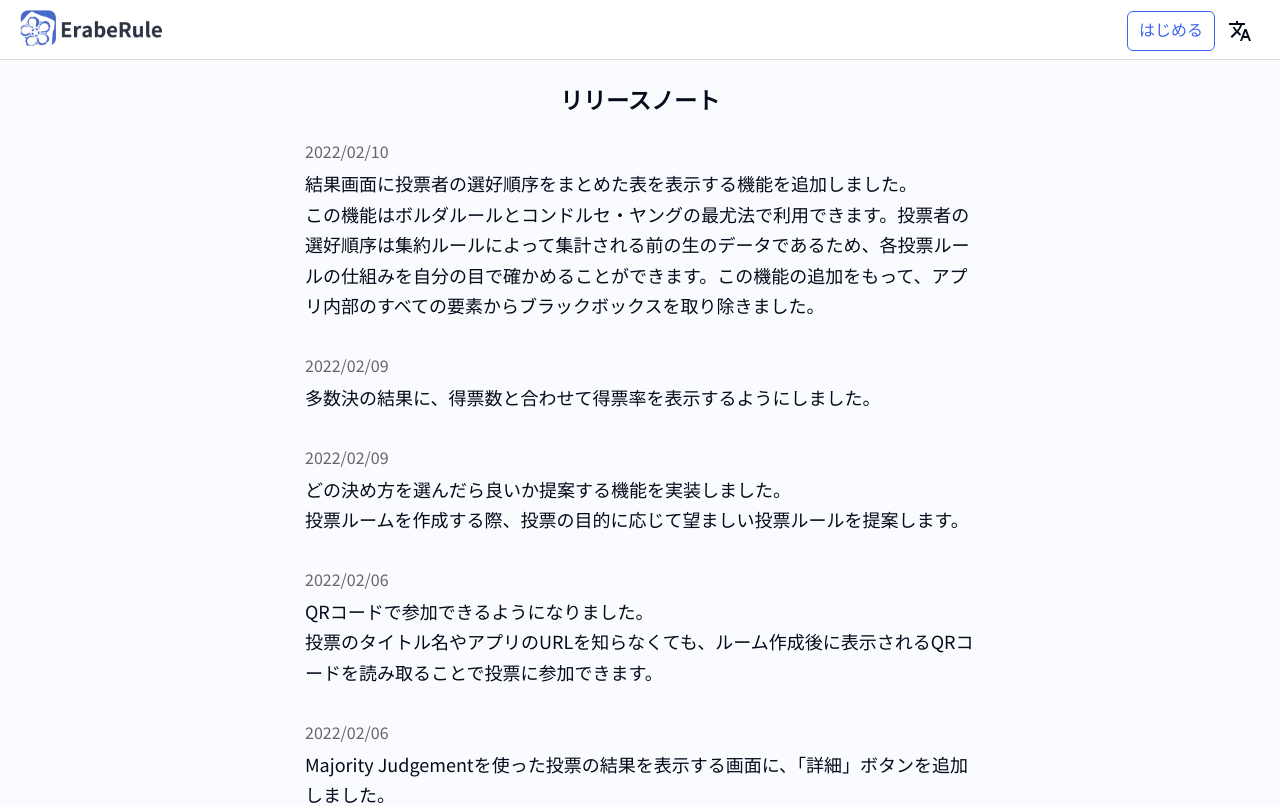
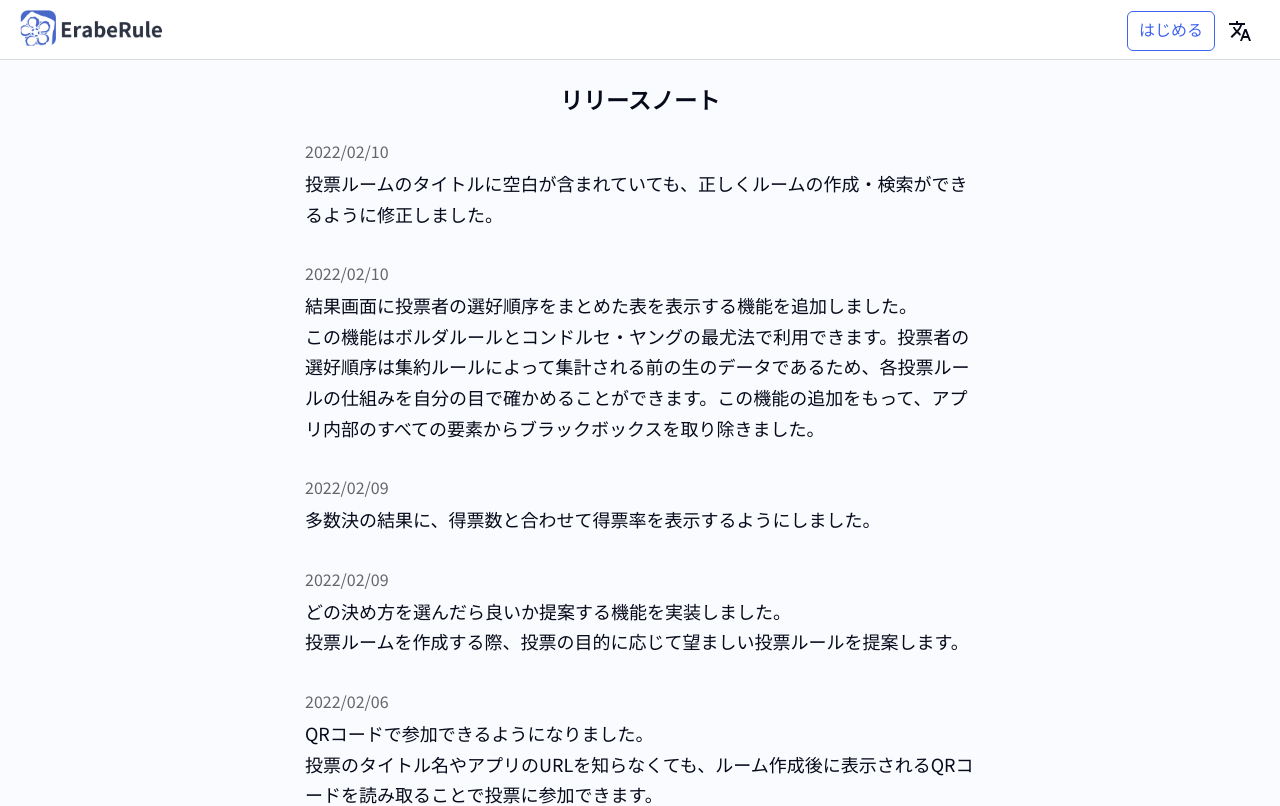
Before and after one commit to moyotsukai/eraberule-lp, a Next.js app: page /changelog in a window 1280 px wide. Shown: the top 806 px of the page. Built offline with nearby package versions, Linux system fonts and the light colour scheme.

Commit message:
Changelog

```diff
--- a/components/ui/LanguageButton.tsx
+++ b/components/ui/LanguageButton.tsx
@@ -23,6 +23,7 @@ const LanguageButton: React.FC<Props> = (props) => {
 const buttonStyle = css`
   min-width: 140px;
   min-height: 40px;
+  margin: 0;
   text-align: left;
   background-color: #fff;
   cursor: pointer;
--- a/contents/changelogs.ts
+++ b/contents/changelogs.ts
@@ -1,4 +1,8 @@
 export const changelogs = [
+  {
+    date: "2022/02/10",
+    text: "投票ルームのタイトルに空白が含まれていても、正しくルームの作成・検索ができるように修正しました。"
+  },
   {
     date: "2022/02/10",
     text: "結果画面に投票者の選好順序をまとめた表を表示する機能を追加しました。\nこの機能はボルダルールとコンドルセ・ヤングの最尤法で利用できます。投票者の選好順序は集約ルールによって集計される前の生のデータであるため、各投票ルールの仕組みを自分の目で確かめることができます。この機能の追加をもって、アプリ内部のすべての要素からブラックボックスを取り除きました。"
--- a/types/Language.type.ts
+++ /dev/null
@@ -1 +0,0 @@
-export type Language = "ja" | "en"
```
